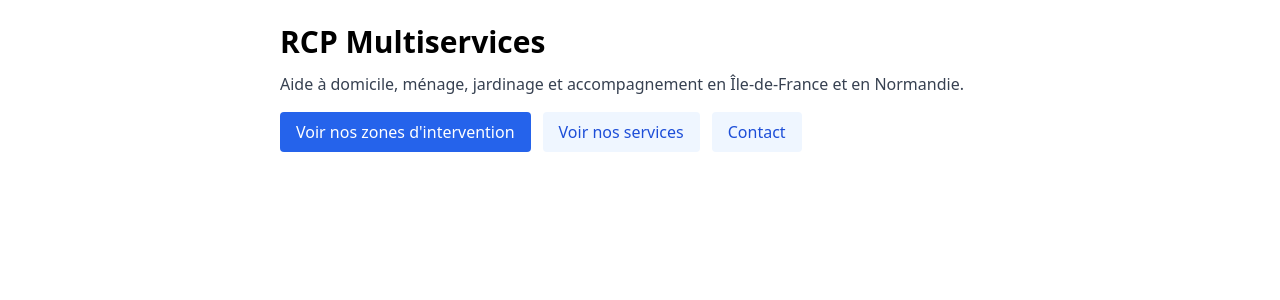
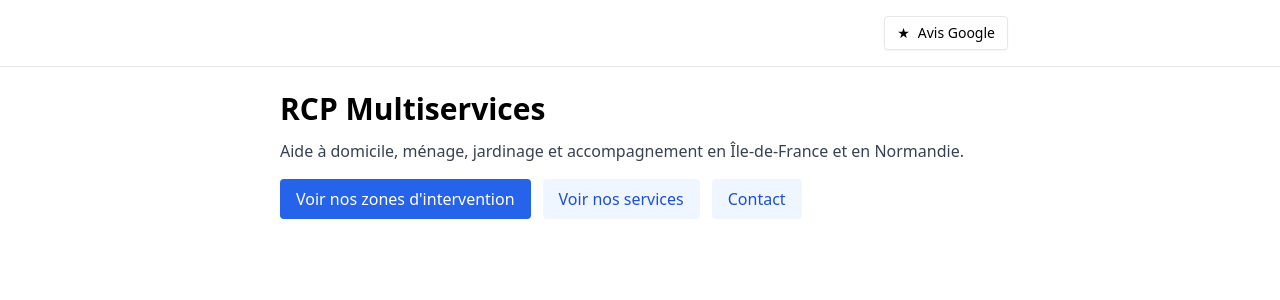
Before and after one commit to Soofmaax/RCP-Multiservices, a React (Vite) app: page / in a window 1280 px wide. Shown: the top 300 px of the page. Built offline with nearby package versions, Linux system fonts and the light colour scheme; no server answers.

Commit message:
feat: move GoogleReviewsBadge to Header and remove from CityPage
Co-authored-by: Genie <genie@cosine.sh>

```diff
--- a/src/pages/CityPage.tsx
+++ b/src/pages/CityPage.tsx
@@ -2,7 +2,6 @@ import { Helmet } from 'react-helmet-async';
 import { useParams, Link } from 'react-router-dom';
 import locations from '../data/locations.json';
 import Reviews from '../components/Reviews';
-import GoogleReviewsBadge from '../components/GoogleReviewsBadge';
 
 type Params = {
   region: string;
@@ -160,10 +159,7 @@ export default function CityPage() {
           </ul>
         </section>
 
-        <div className="mt-6 flex items-center gap-3">
-          <Reviews />
-          <GoogleReviewsBadge />
-        </div>
+        <Reviews />
 
         <section className="mt-6">
           <h2 className="text-xl font-semibold">FAQ</h2>
--- a/src/routes/AppRoutes.tsx
+++ b/src/routes/AppRoutes.tsx
@@ -4,6 +4,17 @@ import CityPage from '../pages/CityPage';
 import ZonesIndex from '../pages/ZonesIndex';
 import ServicesPage from '../pages/ServicesPage';
 import ContactPage from '../pages/ContactPage';
+import GoogleReviewsBadge from '../components/GoogleReviewsBadge';
+
+function Header() {
+  return (
+    <header className="border-b">
+      <div className="max-w-3xl mx-auto p-4 flex items-center justify-end">
+        <GoogleReviewsBadge />
+      </div>
+    </header>
+  );
+}
 
 function Home() {
   return (
@@ -65,6 +76,7 @@ function ZonesRoot() {
 export default function AppRoutes() {
   return (
     <BrowserRouter>
+      <Header />
       <Routes>
         <Route path="/" element={<Home />} />
         <Route path="/services" element={<ServicesPage />} />
```
